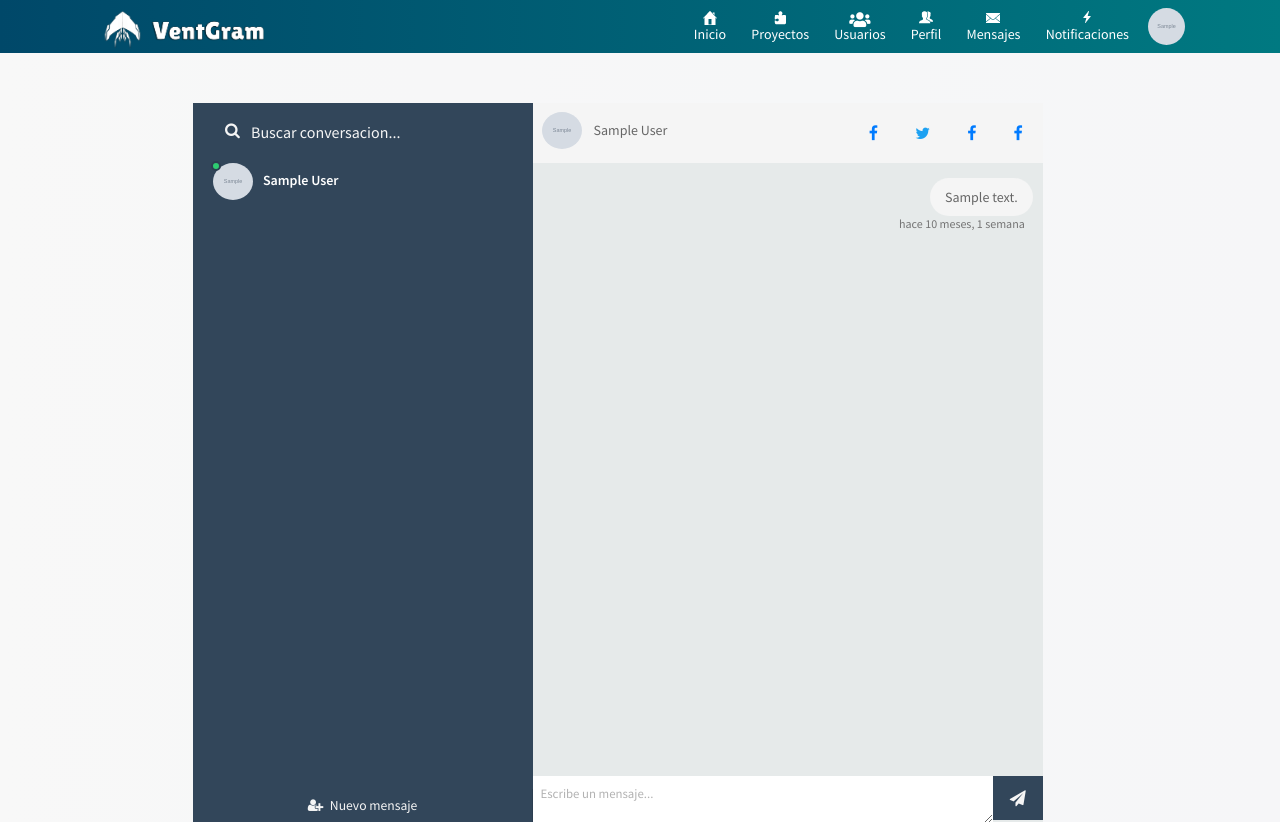
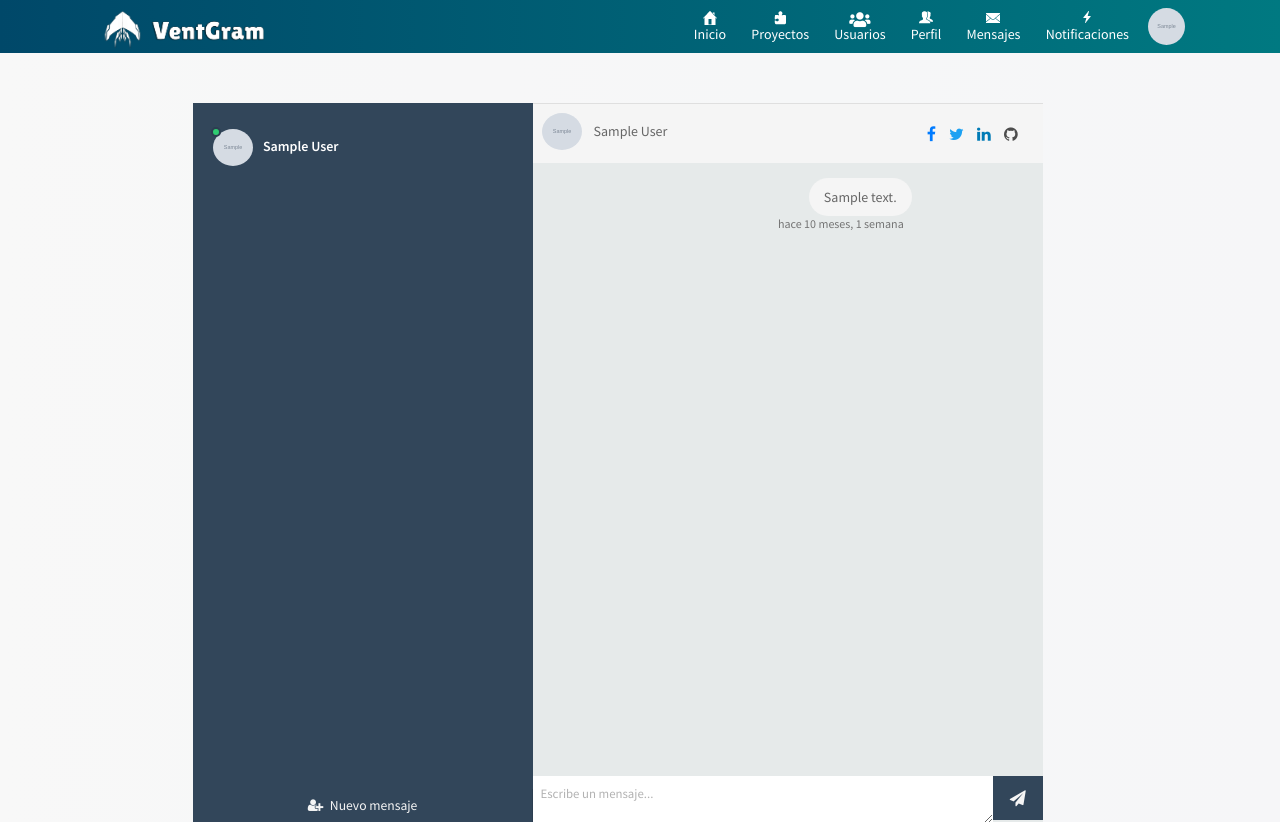
Before and after one commit to Jose-Guachun/VentGram, a Django app: a page that uses templates/iteractions/messages.html in a window 1280 px wide. Shown: the top 822 px of the page. Run offline with Django 3.2, Linux system fonts and the light colour scheme; a user stored in the database is signed in; tables that the repository leaves empty hold one stand-in row (values such as "Sample post"); grey boxes marked "Sample" are stand-in pictures; data that the repository does not hold is empty; some libraries are stand-ins or nearby versions.

Commit message:
se coloco restricciones de usuario en midelware se mejoro chat

```diff
--- a/VentGram/middleware.py
+++ b/VentGram/middleware.py
@@ -27,13 +27,16 @@
                         for user in users:
                             if request.path in[
                                 reverse('users:detail', args=[user.username] ),
+                                reverse('iteractions:messages', args=[user.username] ),
+                                reverse('iteractions:directs', args=[user.username] ),
+                                reverse('iteractions:newconversation', args=[user.username] ),
                                 ]:
                                 return redirect('users:validate_token')
 
                         projects=Project.objects.all()
                         for project in projects:
                             if request.path in[
-                                reverse('posts:detail_project', args=[project.url] ),
+                                reverse('posts:detail_project', args=[project.url, project.id] ),
                                 ]:
                                 return redirect('users:validate_token')
 
@@ -50,6 +53,10 @@
                             reverse('posts:list_project'),
                             reverse('posts:new_project'),
 
+                            reverse('iteractions:list_user'),
+                            reverse('iteractions:notification'),
+                            reverse('iteractions:send-direct'),
+
                             ]:
                             return redirect('users:validate_token')
         response = self.get_response(request)
--- a/iteractions/views.py
+++ b/iteractions/views.py
@@ -117,6 +117,7 @@
 		count_notifications = Notification.objects.filter(user=request.user, is_seen=False).count()
 	return {'count_notifications':count_notifications}
 
+
 def DeleteComments(request, comment_id, url):
 	projects = Project.objects.get(url=url)
 
@@ -151,15 +152,18 @@
 	messages = Message.get_messages(user=request.user)
 	active_direct = None
 	directs = None
+	if username != request.user.username:
+		if messages:
+			message = messages[0]
+			active_direct = message['user'].username
+			directs = Message.objects.filter(user=request.user, recipient=message['user'])
+			directs.update(is_read=True)
+			for message in messages:
+				if message['user'].username == active_direct:
+					message['unread'] = 0
 
-	if messages:
-		message = messages[0]
-		active_direct = message['user'].username
-		directs = Message.objects.filter(user=request.user, recipient=message['user'])
-		directs.update(is_read=True)
-		for message in messages:
-			if message['user'].username == active_direct:
-				message['unread'] = 0
+	busqueda = request.POST.get("buscar")
+
 	active_direct = User.objects.get(username=username)
 
 	context = {
@@ -207,7 +211,7 @@
 		else:
 			HttpResponseBadRequest()
 	else:
-		return HttpResponseRedirect(reverse('iteractions:messages', args=[to_user_username]))
+		return HttpResponseRedirect(reverse('iteractions/messages.html', args=[to_user_username]))
 
 @login_required
 def NewConversation(request, username):
--- a/static/css/chat.css
+++ b/static/css/chat.css
@@ -543,6 +543,7 @@
   height: 60px;
   line-height: 60px;
   background: #f5f5f5;
+  border-top:1px solid rgba(218, 218, 218, 0.795);
 }
 #frame .content .contact-profile img {
   width: 40px;
@@ -554,14 +555,15 @@
   float: left;
 }
 #frame .content .contact-profile .social-media {
+  margin-right: 20px;
   float: right;
 }
 #frame .content .contact-profile .social-media i {
-  margin-left: 14px;
+  margin-left: 5px;
   cursor: pointer;
 }
 #frame .content .contact-profile .social-media i:nth-last-child(1) {
-  margin-right: 20px;
+  margin-right: 5px;
 }
 #frame .content .contact-profile .social-media i:hover {
   color: #435f7a;
--- a/static/css/login.css
+++ b/static/css/login.css
@@ -115,14 +115,3 @@
     font-size: 12px;
     color: #777;
   }
-
-
-  .btn-google {
-    color: white;
-    background-color: #ea4335;
-  }
-
-  .btn-facebook {
-    color: white;
-    background-color: #3b5998;
-  }
--- a/static/css/main.css
+++ b/static/css/main.css
@@ -173,6 +173,25 @@
   display: flex;
   align-items: center;
 }
+
+.contimg{
+  width: 100%;
+  height: 100%;
+  background: linear-gradient(to right, rgb(0, 72, 105), rgb(0, 121, 129) );
+}
+.contimg h1{
+  font-family: fantasy;
+  color: white;
+  font-size: 40px;
+  font-weight: 500;
+  padding: 70px 20px 0px 20px;
+}
+.contimg img{
+  margin: auto;
+  display: block;
+  padding:0px 70px 20px 70px ;
+}
+
 .limitar{
   word-break: break-all;
 }
--- a/templates/iteractions/messages.html
+++ b/templates/iteractions/messages.html
@@ -11,14 +11,20 @@
 <div class="col-lg-10 offset-lg-1">
 	<div id="frame">
 		<div id="sidepanel">
+
+			<!--buscar usuario
 			{% if messages %}
 			<div id="search" class="text-center mt-2">
-				<label for=""><i class="fa fa-search" aria-hidden="true"></i></label>
-				<input type="text" placeholder="Buscar conversacion..." />
+				<form method="POST" enctype="multipart/form-data">
+					{% csrf_token %}
+					<label for=""><i class="fa fa-search" aria-hidden="true"></i></label>
+					<input type="text" name="buscar" placeholder="Buscar conversacion..." value="{{ request.POST.buscar }}" />
+				</form>
 			</div>
-			{% endif %}
+			{% endif %} -->
+
 			<!--Mostrar contactos de mensajes-->
-			<div id="contacts">
+			<div id="contacts" class="mt-3">
 				<ul style="margin-right: 0px;">
 					{% if not messages%}
 					<div class="text-center mt-3">
@@ -42,10 +48,9 @@
 								{% endif %}
 								<div class="meta">
 									<p class="name" style="color: white;">{{message.user.first_name}} {{message.user.last_name}}</p>
-
 									{% if message.unread %}
 									<p class="preview" style="font-weight: normal; color: rgb(255, 255, 255);"><i
-											class="fas fa-comment-dots"></i> {{message.unread}} Mensajes nuevos...</p>
+											class="fas fa-comment-dots"></i> {{ message.unread }} Mensajes nuevos...</p>
 									{% endif %}
 								</div>
 							</div>
@@ -67,28 +72,29 @@
 		<div class="content">
 			<div class="contact-profile">
 				{% if active_direct.profile.picture %}
-				<img src="{{ active_direct.profile.picture.url }}" alt="profile-image" width="37"
-					height="37">
+				<a href="{% url 'users:detail' active_direct.username %}"><img src="{{ active_direct.profile.picture.url }}" alt="profile-image" width="37" height="37"></a>
 				{% else %}
-				<div class="like-coms">
-					<span
-						class="mt-2 ml-2 mr-2">{{active_direct.first_name|first}}{{active_direct.last_name|first}}</span>
-				</div>
+				<a href="{% url 'users:detail' active_direct.username %}">
+					<div class="like-coms">
+						<span
+							class="mt-2 ml-2 mr-2">{{active_direct.first_name|first}}{{active_direct.last_name|first}}</span>
+					</div>
+				</a>
 				{% endif %}
-				<p style="margin-top: 15px;">{{active_direct.first_name}} {{active_direct.last_name}}</p>
+				<a href="{% url 'users:detail' active_direct.username %}"><p style="margin-top: 15px;">{{active_direct.first_name}} {{active_direct.last_name}}</p></a>
 
 				<div class="social-media">
 					{% if active_direct.profile.facebook %}
 					<a href="{{ active_direct.profile.facebook }}" target="_blank"><i class="fa fa-facebook" aria-hidden="true"></i></a>
 					{% endif %}
 					{% if active_direct.profile.twitter %}
-					<a href="{{ active_direct.profile.twitter }}" target="_blank"><i class="fa fa-twitter" aria-hidden="true"></i></a>
+					<a href="{{ active_direct.profile.twitter }}" target="_blank"><i class="fa fa-twitter" aria-hidden="false"></i></a>
 					{% endif %}
 					{% if active_direct.profile.linkedin %}
-					<a href="{{ active_direct.profile.linkedin }}" target="_blank"><i class="fa fa-facebook" aria-hidden="true"></i></a>
+					<a href="{{ active_direct.profile.linkedin }}" target="_blank" style="color: rgb(0, 123, 182);"><i class="fa fa-linkedin" aria-hidden="true"></i></a>
 					{% endif %}
 					{% if active_direct.profile.github %}
-					<a href="{{ active_direct.profile.github }}" target="_blank"><i class="fa fa-facebook" aria-hidden="true"></i></a>
+					<a href="{{ active_direct.profile.github }}" target="_blank" style="color: rgb(77, 77, 77);"><i class="fa fa-github" aria-hidden="true"></i></a>
 					{% endif %}
 
 				</div>
@@ -137,6 +143,13 @@
 		</div>
 		{% else %}
 		<div class="content">
+			<div class="contimg">
+				<div class="text-center">
+					<h1>Inicia una <br> conversación</h1>
+				</div>
+				<img src="{% static 'img/Logo_VG.png' %}">
+				<img src="{% static 'img/cm-main-img.png' %}" style="filter: hue-rotate(900deg);" >
+			</div>
 
 		</div>
 		{% endif %}
```
Also changed, not shown: iteractions/urls.py (+9 -4 lines), templates/users/nav.html (+3 -12 lines), templates/nav.html (indentation only).
